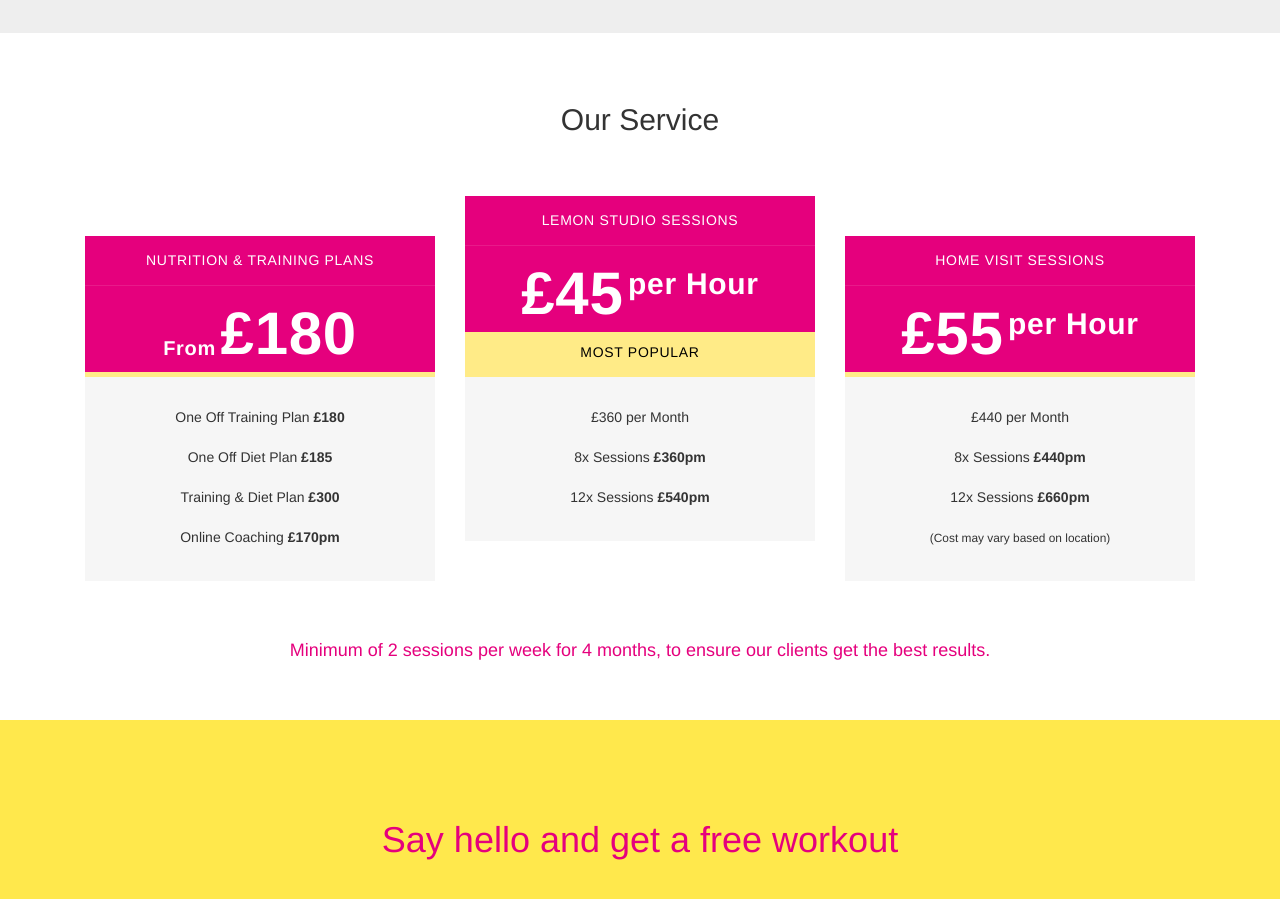
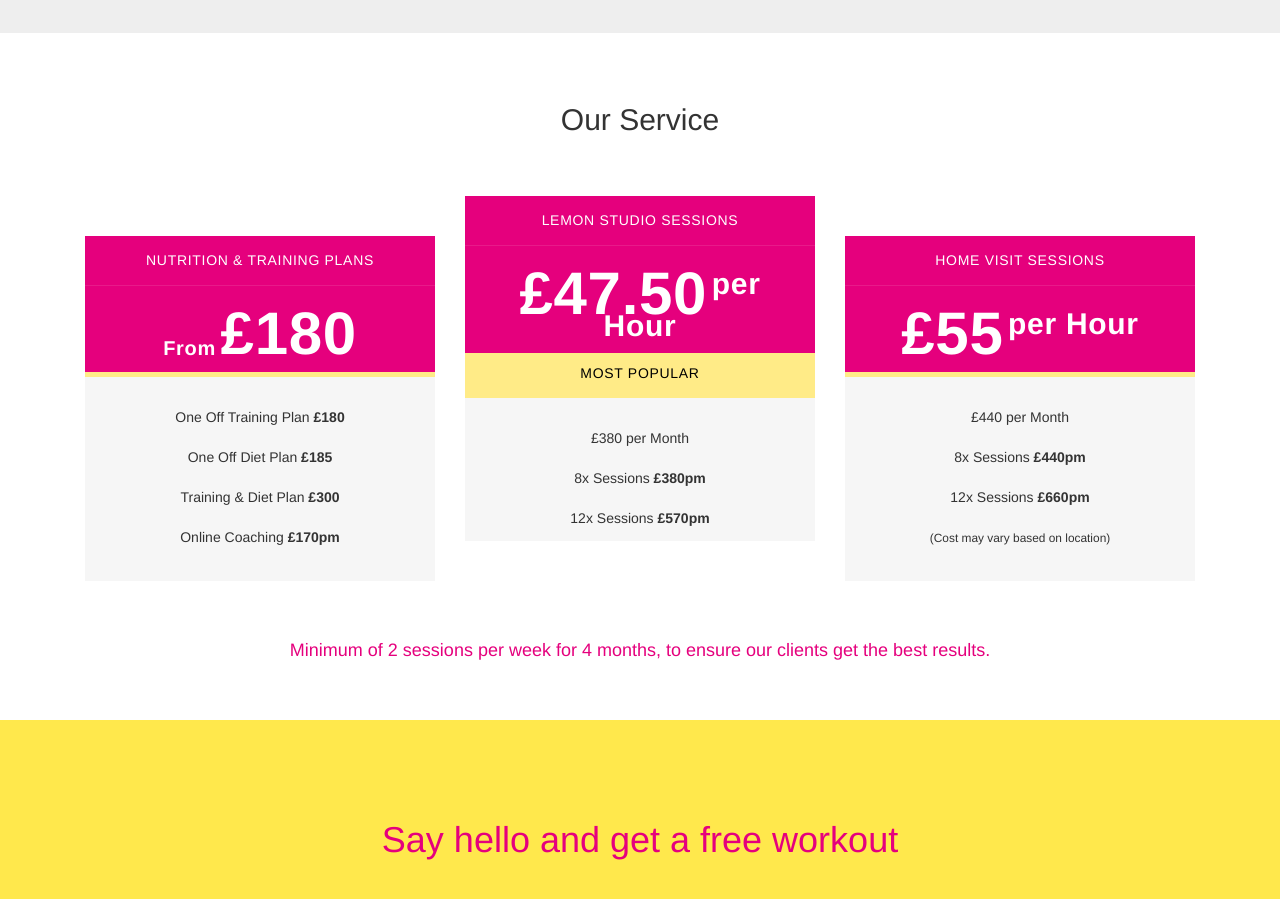
Before and after one commit to olliem/lemon-studios, a Jekyll site: the page built from index.html, in a window 1280 px wide and 900 px high, scrolled down 2021 px. Built offline with Jekyll 4.4.1, drawn with Linux system fonts in a browser that asks for light colours; nearby versions of some CDN libraries; comment, search, counter and statistics services are not loaded.

Commit message:
Update index.html

```diff
--- a/index.html
+++ b/index.html
@@ -397,7 +397,7 @@ layout: default
     					<h4 class="price-title">Lemon Studio Sessions</h4>
     					<div class="price">
     						<span class="price-currency"></span>
-    						<span class="price-number">£45</span>
+    						<span class="price-number">£47.50</span>
     						<span class="price-decimal">per Hour</span>
     					</div>
     					<div class="price-description"></div>
@@ -405,9 +405,9 @@ layout: default
     				</div>
     				<ul class="pricing-package-items">
               <li></li>
-              <li>£360 per Month</li>
-    					<li>8x Sessions <strong>£360pm</strong></li>
-              <li>12x Sessions <strong>£540pm</strong></li>
+              <li>£380 per Month</li>
+    					<li>8x Sessions <strong>£380pm</strong></li>
+              <li>12x Sessions <strong>£570pm</strong></li>
     				</ul>
     			</div>
     		</div>
```
